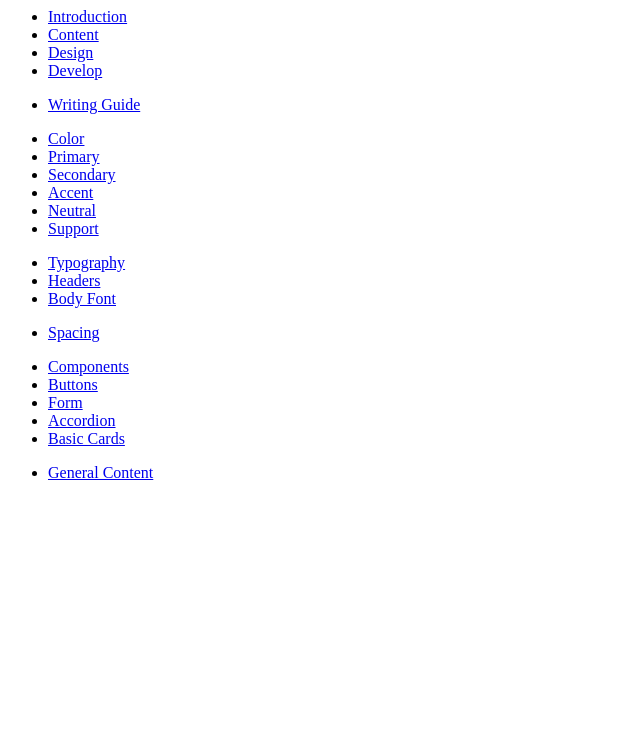
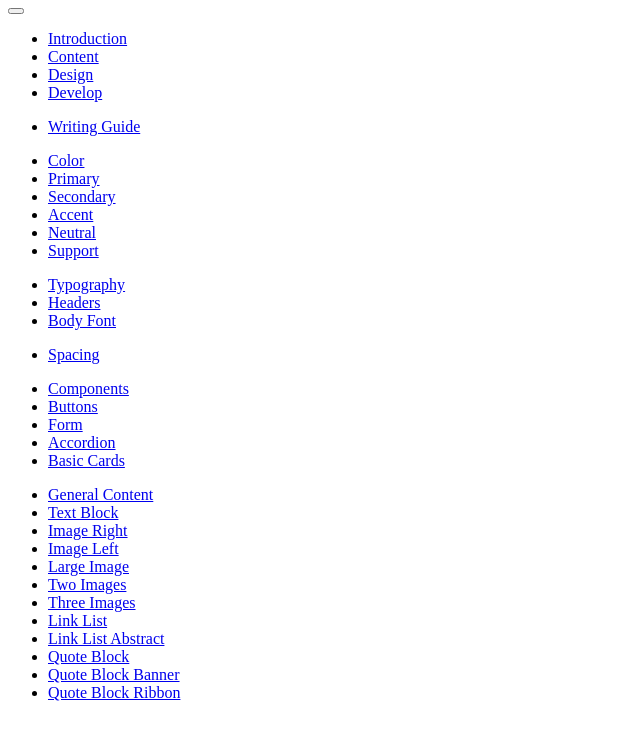
Before and after one commit to Msteimel/typhoon, a PHP site: template src/templates/_blocks/_side-nav.html.twig in a window 1280 px wide. Shown: the top 740 px of the page, without its empty margins (0-640 px from the left). Run offline with PHP 8.4, Linux system fonts and the light colour scheme; the template is opened without the code that fills it, so the values that code supplies are empty; some libraries are stand-ins or nearby versions.

Commit message:
added gen-con block to nav

```diff
--- a/src/templates/_blocks/_side-nav.html.twig
+++ b/src/templates/_blocks/_side-nav.html.twig
@@ -93,12 +93,69 @@
     {
       topPage: 'General Content',
       topSlug: '/general-content/index.html',
-      subPages: []
+      subPages: [
+        {
+          subPage: 'Text Block',
+          subSlug: '#text-block'
+        },
+        {
+          subPage: 'Image Right',
+          subSlug: '#image-right'
+        },
+        {
+          subPage: 'Image Left',
+          subSlug: '#image-left'
+        },
+        {
+          subPage: 'Large Image',
+          subSlug: '#large-image'
+        },
+        {
+          subPage: 'Two Images',
+          subSlug: '#two-images'
+        },
+        {
+          subPage: 'Three Images',
+          subSlug: '#three-images'
+        },
+        {
+          subPage: 'Link List',
+          subSlug: '#link-list'
+        },
+        {
+          subPage: 'Link List Abstract',
+          subSlug: '#link-list-abstract'
+        },
+        {
+          subPage: 'Quote Block',
+          subSlug: '#quote-block'
+        },
+        {
+          subPage: 'Quote Block Banner',
+          subSlug: '#quote-block-banner'
+        },
+        {
+          subPage: 'Quote Block Ribbon',
+          subSlug: '#quote-block-banner'
+        }
+      ]
     }
   ]
 %}
 
-<nav class="typhoon-side-nav lib-mt_x-large">
+<div class="typhoon-side-nav lib-mt_x-large">
+  <button
+    class="typhoon-top-nav--mobile lib-my_auto lib-p_med lib-fs_x-large"
+    role="navigation"
+    aria-label="Mobile Nav Menu"
+    aria-expanded="false">
+    <div class="typhoon-mobile-btn">
+      <span class="top lib-bg_yellow-600"></span>
+      <span class="middle lib-bg_yellow-600"></span>
+      <span class="bottom lib-bg_yellow-600"></span>
+    </div>
+  </button>
+ <div class="typhoon-side-menu--wrap">
     {% for menuItem in menu %}
       <ul class="typhoon-side-nav--list lib-m_zero lib-p_zero">
         <li class="typhoon-side-nav--item typhoon-side-nav--main-page lib-px_med">
@@ -121,4 +178,5 @@
         {% endif %}
       </ul>
     {% endfor %}
+ </div>
 </nav>
```
Also changed, not shown: src/templates/_blocks/_gen-con.html.twig (+11 -11 lines). Lines whose indentation alone changed are shown as unchanged.
